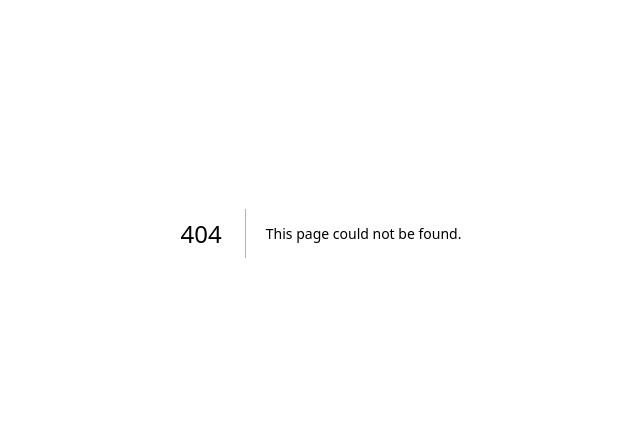
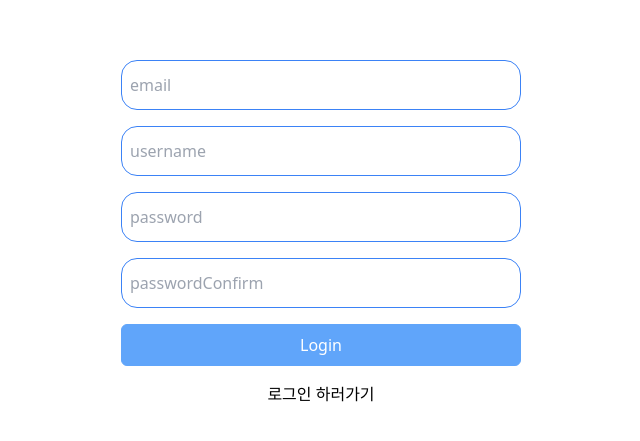
Before and after one commit to bohongu/useForm, a Next.js app: page /create-account in a window 1280 px wide. Before the commit this address had no page. Shown: the part 167-608 px from the top of the page, without its empty margins (319-959 px from the left). Built offline with nearby package versions, Linux system fonts and the light colour scheme.

Commit message:
feature: add account creation function

```diff
--- /dev/null
+++ b/app/create-account/action.ts
@@ -0,0 +1,65 @@
+"use server";
+
+import db from "@/lib/db";
+import { z } from "zod";
+import bcrypt from "bcrypt";
+import { getSession } from "@/lib/session";
+import { redirect } from "next/navigation";
+
+const checkExistEmail = async (email: string) => {
+  const user = await db.user.findUnique({
+    where: {
+      email,
+    },
+    select: {
+      id: true,
+    },
+  });
+
+  return !user;
+};
+
+const formSchema = z
+  .object({
+    email: z
+      .string()
+      .email("이메일 형식이 올바르지 않습니다.")
+      .refine(checkExistEmail, "이미 존재하는 이메일입니다."),
+    username: z.string().min(3, "이름은 최소 3자 이상이어야 합니다."),
+    password: z.string().min(5, "비밀번호는 최소 5자 이상이어야 합니다."),
+    passwordConfirm: z.string(),
+  })
+  .refine(({ password, passwordConfirm }) => password === passwordConfirm, {
+    message: "비밀번호가 일치하지 않습니다.",
+    path: ["passwordConfirm"],
+  });
+
+export async function createAccount(_prevState: any, formData: FormData) {
+  const data = Object.fromEntries(formData);
+
+  const result = await formSchema.spa(data);
+
+  if (!result.success) {
+    return result.error.flatten();
+  } else {
+    const { email, username, password } = result.data;
+    const hashedPassword = await bcrypt.hash(password, 10);
+
+    const user = await db.user.create({
+      data: {
+        email,
+        username,
+        password: hashedPassword,
+        bio: "",
+      },
+      select: {
+        id: true,
+      },
+    });
+
+    const session = await getSession();
+    session.id = user.id;
+    await session.save();
+    redirect("/profile");
+  }
+}
--- /dev/null
+++ b/app/create-account/page.tsx
@@ -0,0 +1,55 @@
+"use client";
+
+import { useActionState } from "react";
+import { createAccount } from "@/app/create-account/action";
+import Input from "@/components/Input";
+
+import Link from "next/link";
+import Button from "@/components/Button";
+
+export default function Page() {
+  const [state, dispatch] = useActionState(createAccount, null);
+
+  return (
+    <div className="h-screen flex flex-col gap-4 justify-center items-center">
+      <form
+        className="min-w-[400px] gap-4 mx-auto flex flex-col"
+        action={dispatch}
+      >
+        <Input
+          type="email"
+          name="email"
+          placeholder="email"
+          errors={state?.fieldErrors?.email}
+        />
+        <Input
+          type="text"
+          name="username"
+          placeholder="username"
+          errors={state?.fieldErrors?.username}
+        />
+        <Input
+          type="password"
+          name="password"
+          placeholder="password"
+          errors={state?.fieldErrors?.password}
+        />
+        <Input
+          type="password"
+          name="passwordConfirm"
+          placeholder="passwordConfirm"
+          errors={state?.fieldErrors?.passwordConfirm}
+        />
+        <Button text="Login" />
+      </form>
+      <span>
+        <Link
+          className="cursor-pointer hover:underline hover:text-blue-500 hover:underline-offset-4"
+          href="/log-in"
+        >
+          로그인 하러가기
+        </Link>
+      </span>
+    </div>
+  );
+}
--- a/components/Button.tsx
+++ b/components/Button.tsx
@@ -4,7 +4,7 @@ interface ButtonProps {
   text: string;
 }
 
-export function Button({ text }: ButtonProps) {
+export default function Button({ text }: ButtonProps) {
   const { pending } = useFormStatus();
 
   return (
--- /dev/null
+++ b/lib/db.ts
@@ -0,0 +1,5 @@
+import { PrismaClient } from "@prisma/client";
+
+const db = new PrismaClient();
+
+export default db;
--- /dev/null
+++ b/lib/session.ts
@@ -0,0 +1,13 @@
+import { getIronSession } from "iron-session";
+import { cookies } from "next/headers";
+
+interface SessionProps {
+  id?: number;
+}
+
+export async function getSession() {
+  return getIronSession<SessionProps>(await cookies(), {
+    cookieName: "bohongu-auth",
+    password: process.env.COOKIE_PASSWORD!,
+  });
+}
```
Also changed, not shown: 2 other files (tests, documents, lock files or other folders).
